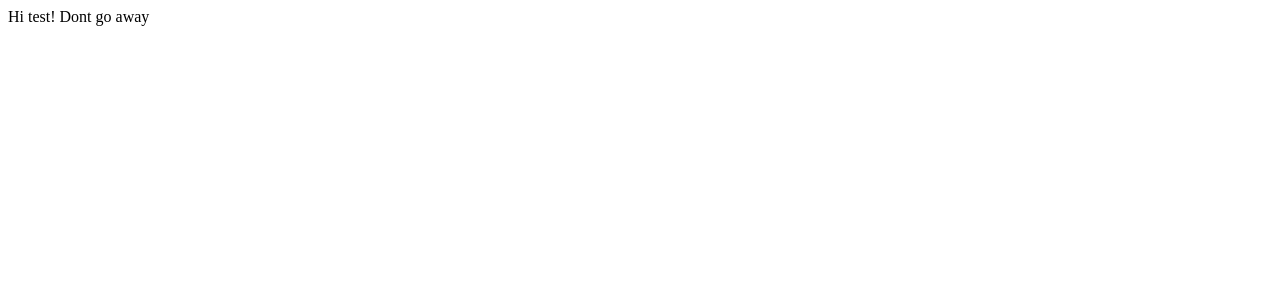
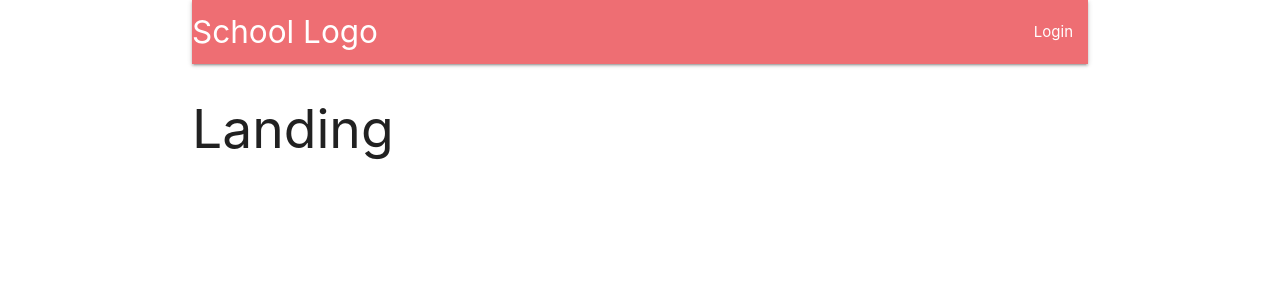
Before and after one commit to karthikkovi/studentrepository, a React (Create React App) app in the folder client/: page / in a window 1280 px wide. Shown: the top 300 px of the page. Built offline with nearby package versions, Linux system fonts and the light colour scheme.

Commit message:
Added navbar and basic Materialize

```diff
--- a/client/package.json
+++ b/client/package.json
@@ -7,6 +7,7 @@
     "@testing-library/react": "^9.5.0",
     "@testing-library/user-event": "^7.2.1",
     "http-proxy-middleware": "^1.0.5",
+    "materialize-css": "^1.0.0",
     "react": "^16.13.1",
     "react-dom": "^16.13.1",
     "react-redux": "^7.2.1",
--- a/client/src/components/App.js
+++ b/client/src/components/App.js
@@ -1,9 +1,22 @@
 import React from 'react';
+import { BrowserRouter, Route } from 'react-router-dom';
+
+import Header from './Header';
+const Dashboard = () => <h2>Dashboard</h2>;
+const StudentNew = () => <h2>StudentNew</h2>;
+const Landing = () => <h2>Landing</h2>;
 
 const App = () => {
 	return (
-		<div>
-			<section> Hi test! Dont go away</section>
+		<div className='container'>
+			<BrowserRouter>
+				<div>
+					<Header />
+					<Route exact path='/' component={Landing} />
+					<Route exact path='/students' component={Dashboard} />
+					<Route exact path='/students/new' component={StudentNew} />
+				</div>
+			</BrowserRouter>
 		</div>
 	);
 };
--- /dev/null
+++ b/client/src/components/Header.js
@@ -0,0 +1,22 @@
+import React, { Component } from 'react';
+
+class Header extends Component {
+	render() {
+		return (
+			<nav>
+				<div className='nav-wrapper'>
+					<a href='#' className='brand-logo'>
+						School Logo
+					</a>
+					<ul id='nav-mobile' className='right'>
+						<li>
+							<a href='sass.html'>Login</a>
+						</li>
+					</ul>
+				</div>
+			</nav>
+		);
+	}
+}
+
+export default Header;
--- a/client/src/index.js
+++ b/client/src/index.js
@@ -1,11 +1,13 @@
+import 'materialize-css/dist/css/materialize.min.css';
 import React from 'react';
 import ReactDOM from 'react-dom';
 import { Provider } from 'react-redux';
 import { createStore, applyMiddleware } from 'redux';
 
 import App from './components/App';
+import reducers from './reducers';
 
-const store = createStore(() => [], {}, applyMiddleware());
+const store = createStore(() => reducers, {}, applyMiddleware());
 
 ReactDOM.render(
 	<Provider store={store}>
--- /dev/null
+++ b/client/src/reducers/authReducer.js
@@ -0,0 +1,6 @@
+export default function (state = {}, action) {
+	switch (action.type) {
+		default:
+			return state;
+	}
+}
--- /dev/null
+++ b/client/src/reducers/index.js
@@ -0,0 +1,6 @@
+import { combineReducers } from 'redux';
+import authReducer from './authReducer';
+
+export default combineReducers({
+	auth: authReducer,
+});
```
Also changed, not shown: 1 other file (tests, documents, lock files or other folders).
